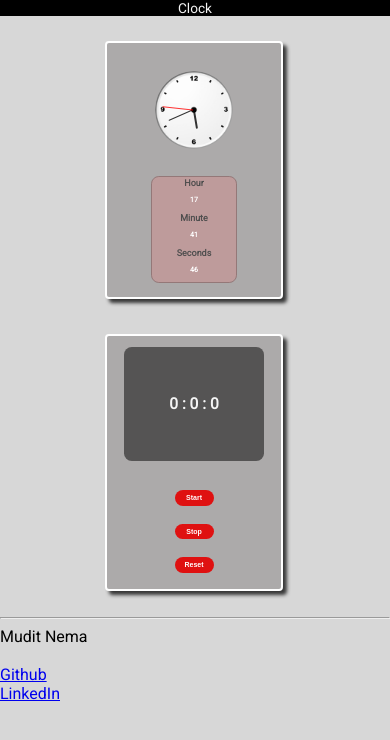
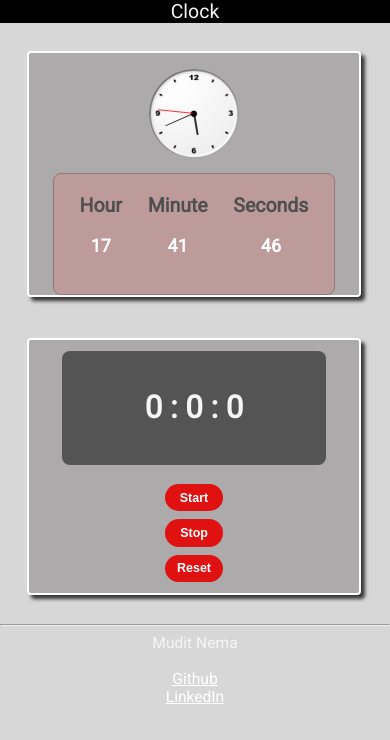
Before and after one commit to MuditNema/Clock_Stop_Watch, a plain HTML site: page index.html in a window 390 px wide. Drawn offline with Linux system fonts and the light colour scheme.

Commit message:
Update style.css

```diff
--- a/style.css
+++ b/style.css
@@ -174,8 +174,16 @@ body{
     font-weight: bold;
 }
 
+.copyright{
+    text-align: center;
+    margin-top:2vw;
+    font-size: 1.5vw;
+    color: whitesmoke;
+}
+.copyright a{
+    color: white;
 
-
+}
 
 
 
@@ -192,12 +200,39 @@ body{
     }
 }
 @media (max-width : 399px){
+    .tap button{
+        width: 14vw;
+        height: 6vw;
+        font-size:2.5vw ;
+    }
+    .digital , .analog{
+        width: 85%;
+        height: 35vw;
+    }
+    .digital{
+        flex-direction: row;
+        align-items: center;
+        justify-content: space-evenly;
+        font-size: 5vw;
+    }
+    .digital p{
+        font-size: 4.6vw;
+    }
+    .final-analog{
+        width: 23vw;
+    }
+    .part{
+        width: 85%;
+    }
+    .title{
+        font-size: 5vw;
+    }
     .sub-container{
         flex-direction: column;
     }
     #watch{
         flex-direction: column;
-        height: 65vw;
+        height: 62vw;
     }
     #timer{
         height: 65vw;
@@ -207,5 +242,17 @@ body{
     }
     .btns{
         flex-direction: column;
+
+    }
+    .tap button{
+        width: 15vw;
+        height: 7vw;
+        font-size: 3.2vw;
+    }
+    .timer-disp h3{
+        font-size: 8vw;
+    }
+    .copyright{
+        font-size: 4vw;
     }
 }
```
